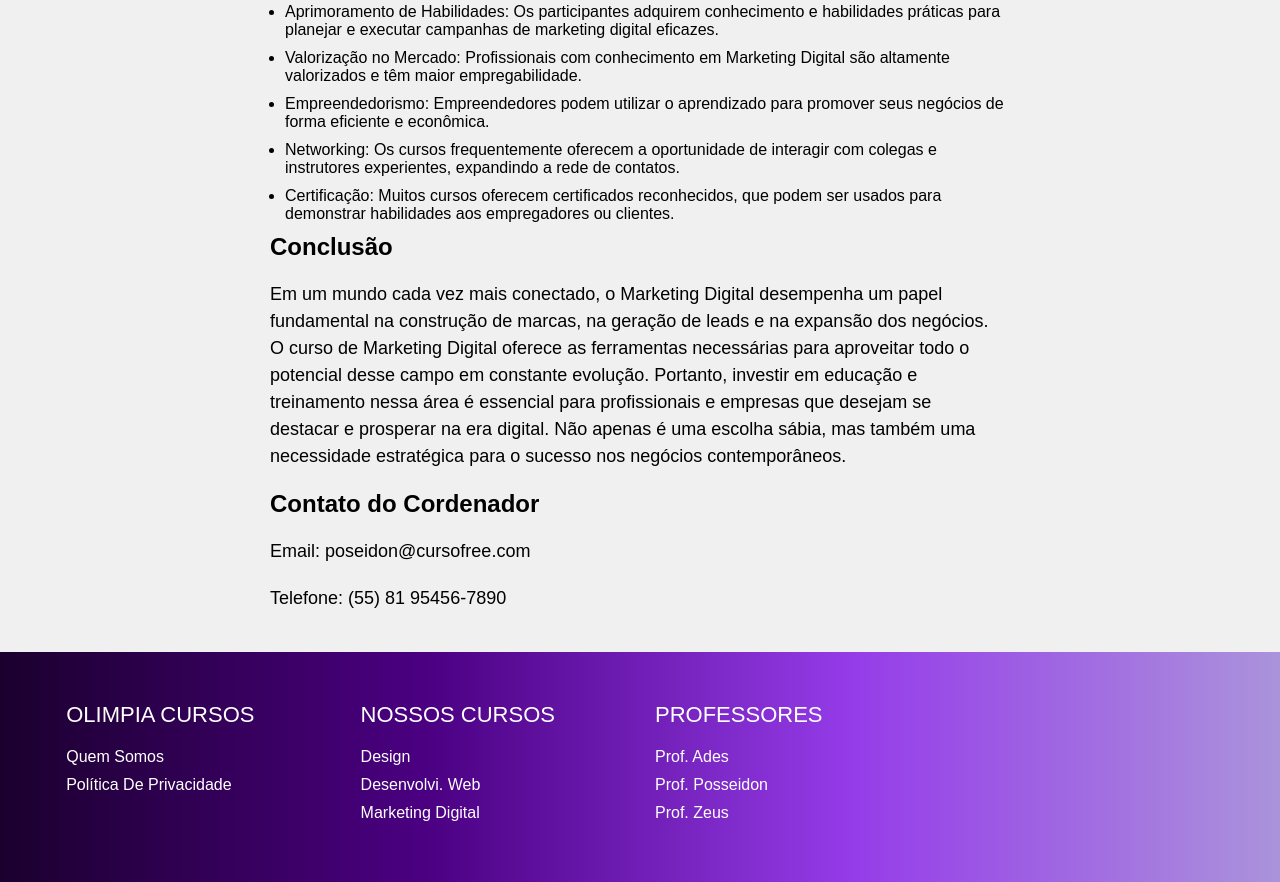
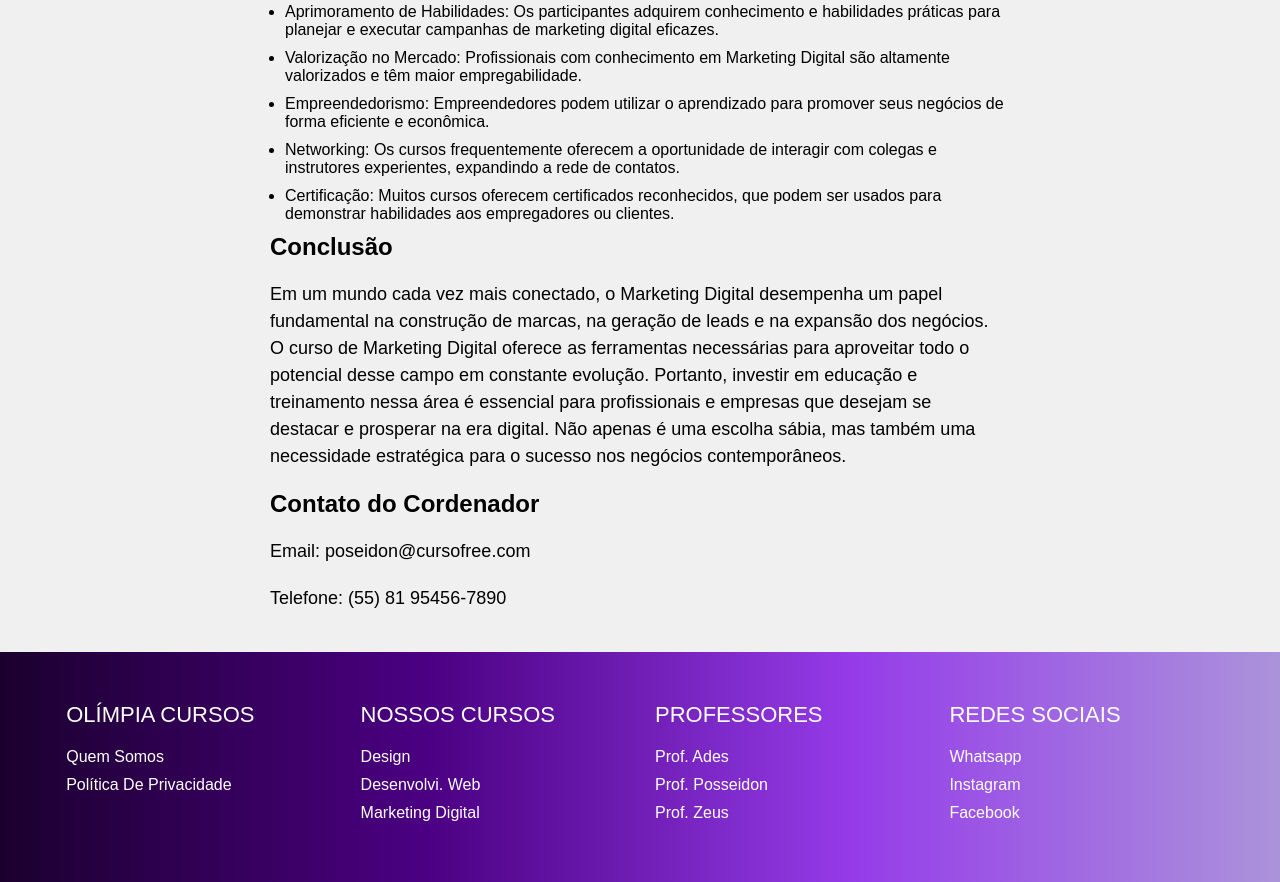
Before and after one commit to LimaJorge/Projetoatt, a plain HTML site: page curso3.html in a window 1280 px wide. Shown: the part 1141-2023 px from the top of the page. Drawn offline with Linux system fonts and the light colour scheme.

Commit message:
Update curso3.html

```diff
--- a/curso3.html
+++ b/curso3.html
@@ -18,9 +18,11 @@
     </header>
     <nav id="menu">
         <a href="#" onclick="fecharMenu()">&times;</a>
-        <a href="index.html">Home</a>
+        <a href="index.html">Inicio</a>
         <a href="curso.html">Design</a>
         <a href="curso2.html">Desenvolvimento Web</a>
+        <a href="curso3.html">Marketing Digital</a>
+        <a href="professor.html">Professores</a>
     </nav>
 
     <div class="container">
@@ -108,7 +110,7 @@
             <div class="row-footer">
 
                 <div class="footer-col">
-                    <h3>Olimpia Cursos</h3>
+                    <h3>Olímpia Cursos</h3>
                     <ul>
                         <li><a href="Quemsomos.html"> Quem somos </a></li>
                         <li><a href="politicaspriv.html"> política de privacidade </a></li>
@@ -134,13 +136,12 @@
                 </div>
 
                 <div class="footer-col">
-
-                    <div class="grupossociais">
-                        <a href="https://www.facebook.com/groups/311504391728581"> <i class="fa fa-facebook"></i> </a>
-                        <a href="https://www.instagram.com/olimpiacursos/"> <i class="fa fa-instagram"></i> </a>
-                        <a href="https://chat.whatsapp.com/HWPfgvcVm7BFfJXLBjUAGS"> <i class="fa fa-whatsapp"></i> </a>
-
-                    </div>
+                    <h3>Redes Sociais</h3>
+                    <ul>
+                        <li><a href="https://www.facebook.com/groups/311504391728581">Whatsapp</a></li>
+                        <li><a href="https://www.instagram.com/olimpiacursos/">Instagram</a></li>
+                        <li><a href="https://www.facebook.com/groups/311504391728581">Facebook</a></li>
+                    </ul>
 
                 </div>
             </div>
```
